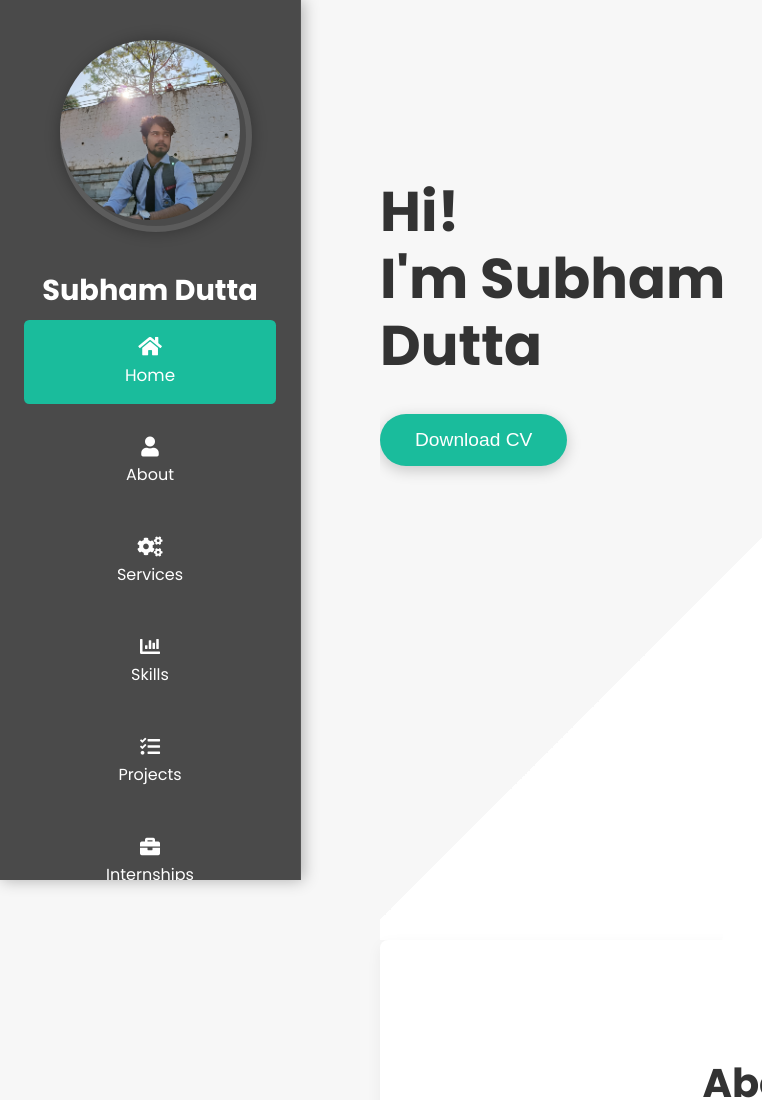
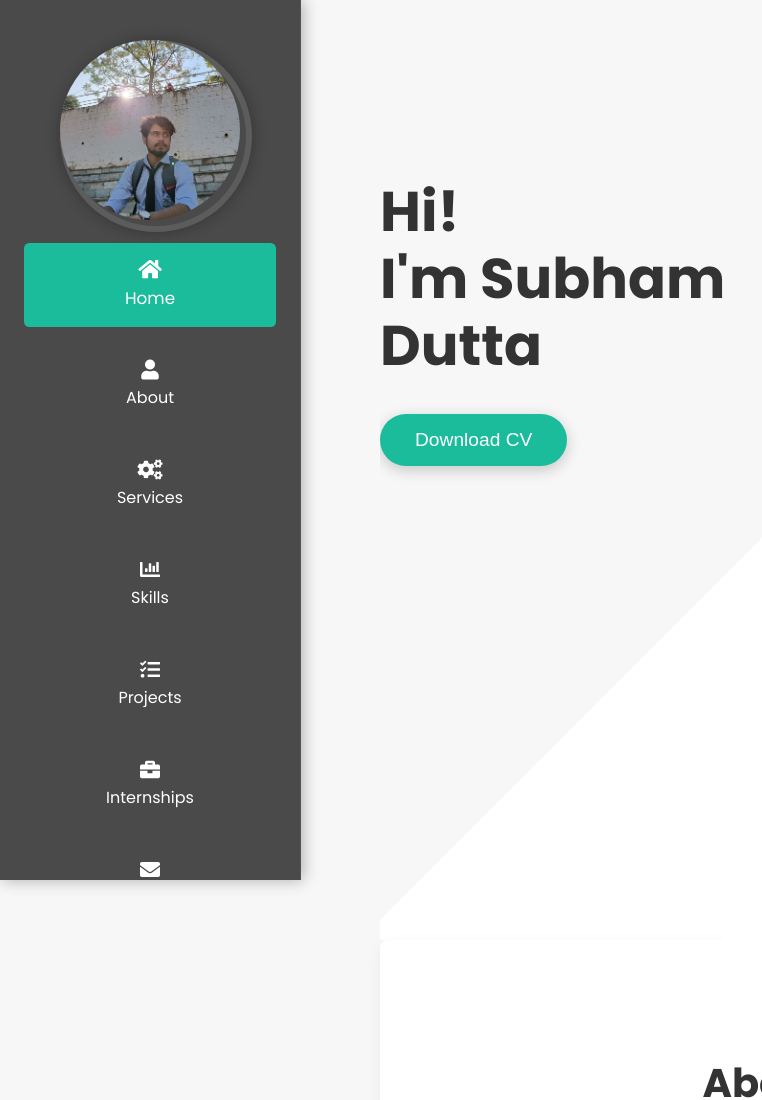
Before and after one commit to sd22dro/portfolio, a plain HTML site: page index.html in a window 1280 px wide. Shown: the top 1100 px of the page, without its empty margins (0-762 px from the left). Drawn offline with nearby package versions, Linux system fonts and the light colour scheme.

Commit message:
Update index.html

```diff
--- a/index.html
+++ b/index.html
@@ -90,14 +90,6 @@
 
         .profile-image-sidebar:hover {
             transform: scale(1.05); /* Slight Zoom on Hover */
-        }
-
-        .sidebar h2 {
-            font-size: 1.8rem;
-            font-weight: 700;
-            color: var(--sidebar-text);
-            margin-bottom: 10px;
-            transition: color 0.3s ease;
         }
 
         .sidebar a {
@@ -513,8 +505,7 @@
         <div class="profile-image-container">
             <img src="https://github.com/sd22dro/portfolio/blob/main/1%20.jpg?raw=true" alt="Subham Dutta" class="profile-image-sidebar">
         </div>
-        <h2>Subham Dutta</h2>
-        <!-- Removed <p> tag here -->
+        <!-- Removed <h2>Subham Dutta</h2> tag here -->
         <a href="#home" id="link-home">
             <i class="fas fa-home sidebar-icon"></i>
             <span>Home</span>
```
